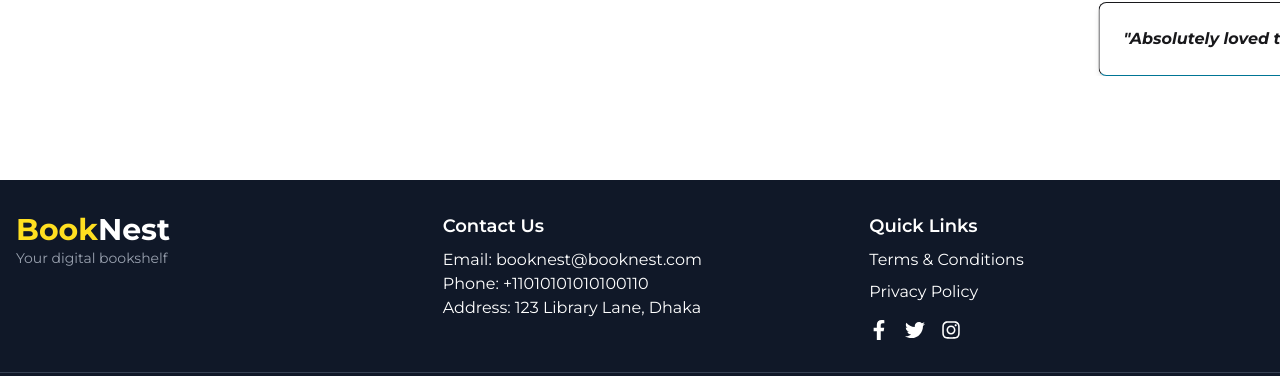
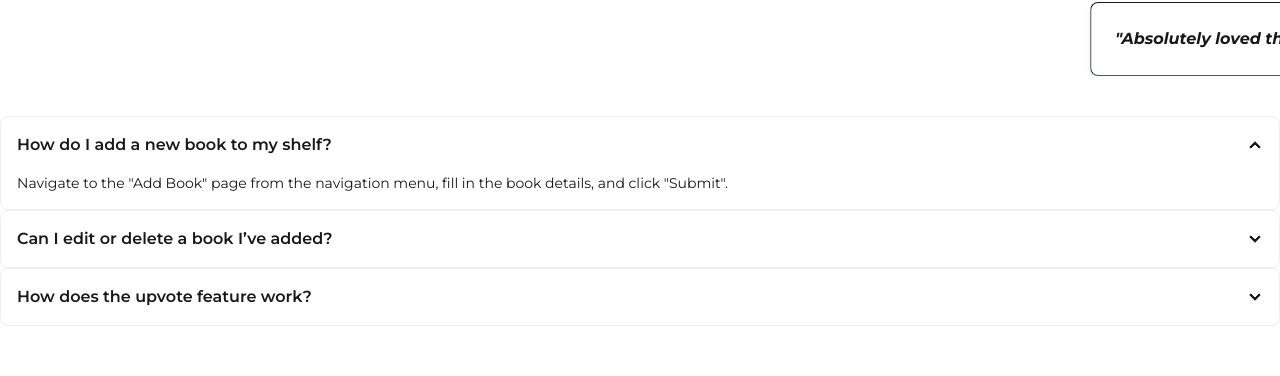
Before and after one commit to Abdul-Aziz-wasi/Book-Shelf, a React (Vite) app: page / in a window 1280 px wide. Shown: the part 809-1185 px from the top of the page. Built offline with nearby package versions, Linux system fonts and the light colour scheme; no server answers.

Commit message:
added FAQ section

```diff
--- /dev/null
+++ b/src/components/FAQ/Faq.jsx
@@ -0,0 +1,32 @@
+import React from 'react';
+
+const Faq = () => {
+    return (
+        <div>
+  <div className="collapse collapse-arrow bg-base-100 border border-base-300">
+    <input type="radio" name="my-accordion-2" defaultChecked />
+    <div className="collapse-title font-semibold">How do I add a new book to my shelf?</div>
+    <div className="collapse-content text-sm">
+      Navigate to the "Add Book" page from the navigation menu, fill in the book details, and click "Submit".
+    </div>
+  </div>
+  <div className="collapse collapse-arrow bg-base-100 border border-base-300">
+    <input type="radio" name="my-accordion-2" />
+    <div className="collapse-title font-semibold">Can I edit or delete a book I’ve added?</div>
+    <div className="collapse-content text-sm">
+      Yes. Go to "My Books", then click "Edit" or "Delete" on the book you want to update or remove.
+    </div>
+  </div>
+  <div className="collapse collapse-arrow bg-base-100 border border-base-300">
+    <input type="radio" name="my-accordion-2" />
+    <div className="collapse-title font-semibold">How does the upvote feature work?</div>
+    <div className="collapse-content text-sm">
+      Each user can upvote a book once. The total upvotes help highlight popular books on the platform.
+    </div>
+  </div>
+</div>
+
+    );
+};
+
+export default Faq;
--- a/src/pages/Home/Home.jsx
+++ b/src/pages/Home/Home.jsx
@@ -4,6 +4,7 @@ import PopularBooks from '../../components/PopularBooks';
 import BookCategories from '../../components/BookCategories';
 import { motion, scale } from "motion/react"
 import Comments from '../../components/Comments/Comments';
+import Faq from '../../components/FAQ/Faq';
 
 
 const Home = () => {
@@ -18,6 +19,7 @@ const Home = () => {
             <PopularBooks></PopularBooks>
             <BookCategories></BookCategories>
             <Comments></Comments>
+            <Faq></Faq>
 
         </motion.div>
     );
```
